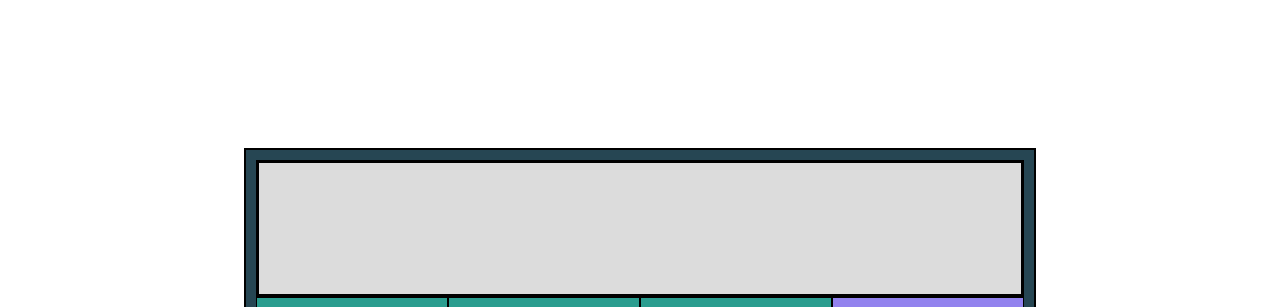
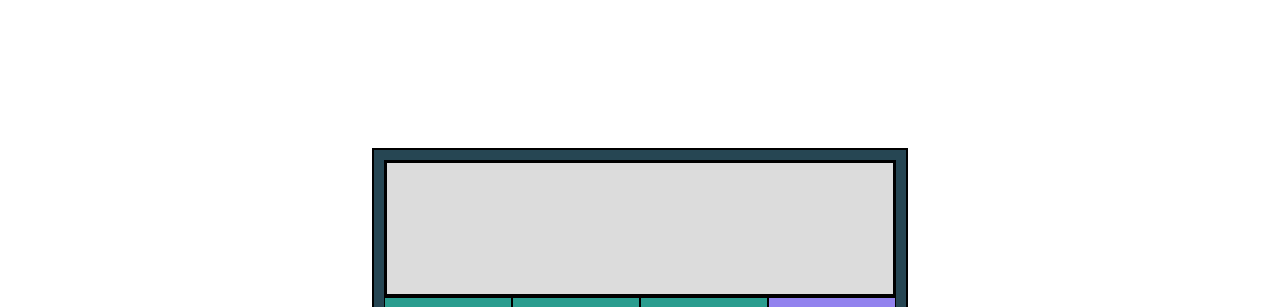
Before and after one commit to Procast/Calculator, a plain HTML site: page index.html in a window 1280 px wide. Shown: the top 307 px of the page. Drawn offline with Linux system fonts and the light colour scheme.

Commit message:
added media query for container width

```diff
--- a/style.css
+++ b/style.css
@@ -67,3 +67,9 @@ body {
     right:0;
     font-size: xx-large;
 }
+
+@media screen and (min-width:600px) {
+    #container{
+        width:40vw;
+    }
+}
```
